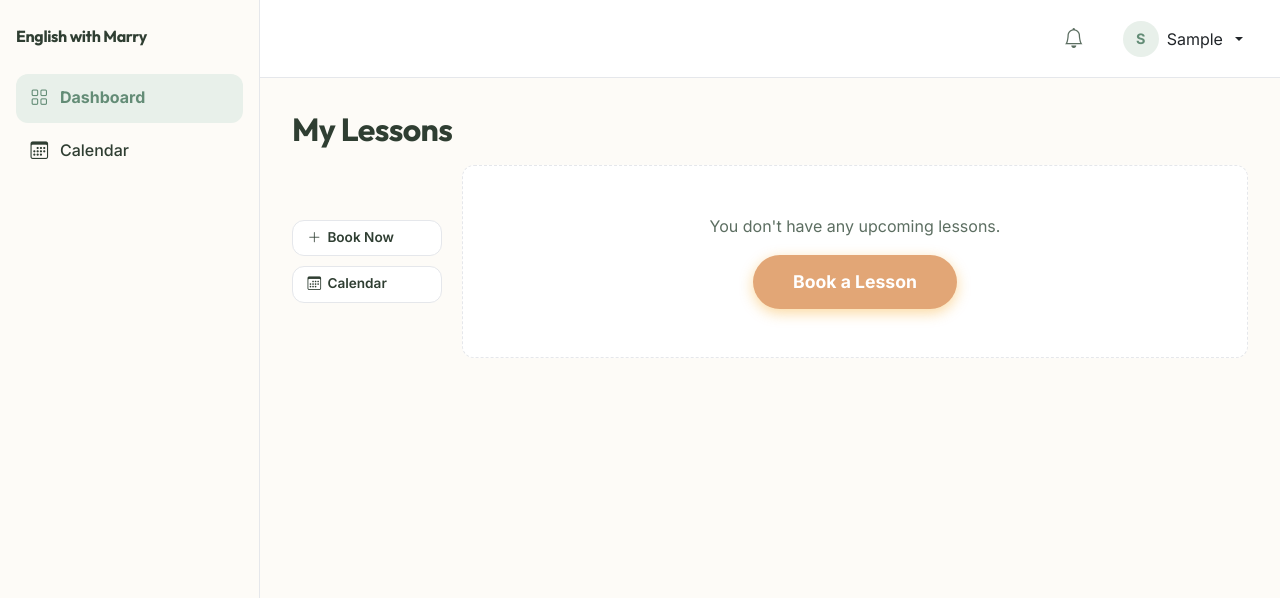
After one commit to sasan-hsn/tutor-booking, a Django app: page /dashboard/student/ in a window 1280 px wide. The commit adds this page. Shown: the top 598 px of the page. Run offline with Django 5.2, Linux system fonts and the light colour scheme; the visitor is signed in with stand-in values (Sample User, id 1); data comes from the database, SQL or seed files in the repository; data that the repository does not hold is empty.

Commit message:
feat: student dashboard view with upcoming class cards (#20)

```diff
--- a/booking/urls.py
+++ b/booking/urls.py
@@ -3,5 +3,5 @@ from . import views
 
 app_name = "booking"
 urlpatterns = [
-  path("preview/", views.dashboard_preview, name="dashboard_preview"),
+  path("student/", views.student_dashboard, name="student_dashboard"),
  ]
--- a/booking/views.py
+++ b/booking/views.py
@@ -1,6 +1,28 @@
+from django.utils import timezone
 from django.shortcuts import render
 from accounts.decorators import student_required
+from booking.models import Booking
+
 
 @student_required
-def dashboard_preview(request):
-    return render(request, "dashboard_preview.html")
+def student_dashboard(request):
+    now = timezone.localtime()
+
+    upcoming_bookings = (
+        Booking.objects
+        .filter(
+            student=request.user,
+            status=Booking.Status.CONFIRMED,
+            slot__date__gte=now.date(),
+        )
+        .exclude(
+            slot__date=now.date(),
+            slot__start_time__lt=now.time(),
+        )
+        .select_related('slot', 'slot__teacher', 'slot__teacher__user')
+        .order_by('slot__date', 'slot__start_time')[:10]
+    )
+
+    return render(request, 'student_dashboard.html', {
+        'upcoming_bookings': upcoming_bookings,
+    })
--- a/static/css/style.css
+++ b/static/css/style.css
@@ -572,3 +572,254 @@ h6,
         padding: 2rem;
     }
 }
+
+
+/* ===== Lesson Cards ===== */
+
+.lessons-row {
+    display: flex;
+    gap: 1.25rem;
+    align-items: stretch;
+}
+
+.lessons-actions {
+    display: flex;
+    flex-direction: column;
+    gap: 0.6rem;
+    flex-shrink: 0;
+    width: 150px;
+    justify-content: center;
+}
+
+.lesson-cards-wrapper {
+    position: relative;
+    flex: 1 1 auto;
+    min-width: 0;
+    display: flex;
+    align-items: center;
+}
+
+.lesson-cards-scroll {
+    display: flex;
+    gap: 1rem;
+    overflow-x: auto;
+    padding-bottom: 0.25rem;
+    scroll-snap-type: x proximity;
+    scroll-behavior: smooth;
+    min-width: 0;
+    flex: 1 1 auto;
+
+    /* Hide native scrollbar completely */
+    scrollbar-width: none;
+    /* Firefox */
+    -ms-overflow-style: none;
+    /* old Edge/IE */
+}
+
+.lesson-cards-scroll::-webkit-scrollbar {
+    display: none;
+    /* Chrome, Safari */
+}
+
+.scroll-arrow {
+    position: absolute;
+    top: 50%;
+    transform: translateY(-50%);
+    z-index: 5;
+    width: 36px;
+    height: 36px;
+    border-radius: 50%;
+    background-color: var(--bg-card);
+    border: 1px solid var(--border-soft);
+    box-shadow: var(--shadow-md);
+    display: flex;
+    align-items: center;
+    justify-content: center;
+    color: var(--text-main);
+    transition: all 0.2s ease;
+}
+
+.scroll-arrow:hover {
+    background-color: var(--primary-blue);
+    color: #fff;
+    border-color: var(--primary-blue);
+}
+
+.scroll-arrow-left {
+    left: -6px;
+}
+
+.scroll-arrow-right {
+    right: -6px;
+}
+
+.scroll-arrow.is-hidden {
+    display: none;
+}
+
+.lesson-card {
+    flex: 0 0 300px;
+    scroll-snap-align: start;
+    background-color: var(--bg-card);
+    border: 1px solid var(--border-soft);
+    border-radius: var(--radius-md);
+    box-shadow: var(--shadow-sm);
+    padding: 1rem;
+    display: flex;
+    align-items: center;
+    gap: 1rem;
+    transition: box-shadow 0.2s ease;
+}
+
+.lesson-card:hover {
+    box-shadow: var(--shadow-md);
+}
+
+.lesson-card-date {
+    display: flex;
+    flex-direction: column;
+    align-items: center;
+    line-height: 1.1;
+    border-right: 1px solid var(--border-soft);
+    padding-right: 1rem;
+    flex-shrink: 0;
+}
+
+.lesson-card-month {
+    font-size: 0.75rem;
+    color: var(--text-muted);
+    text-transform: uppercase;
+    font-weight: 600;
+}
+
+.lesson-card-day {
+    font-size: 1.75rem;
+    font-weight: 800;
+    font-family: 'Outfit', sans-serif;
+    color: var(--text-main);
+}
+
+.lesson-card-weekday {
+    font-size: 0.75rem;
+    color: var(--text-muted);
+}
+
+.lesson-card-body {
+    display: flex;
+    flex-direction: column;
+    gap: 0.25rem;
+    flex-grow: 1;
+    min-width: 0;
+}
+
+.lesson-card-time {
+    font-weight: 700;
+    font-size: 0.95rem;
+}
+
+.lesson-card-teacher {
+    font-size: 0.9rem;
+    color: var(--text-main);
+    white-space: nowrap;
+    overflow: hidden;
+    text-overflow: ellipsis;
+}
+
+.badge-lesson-type {
+    display: inline-block;
+    width: fit-content;
+    background-color: var(--primary-blue-light);
+    color: var(--primary-blue);
+    font-size: 0.7rem;
+    font-weight: 600;
+    padding: 0.15rem 0.6rem;
+    border-radius: var(--radius-full);
+}
+
+.lesson-card-avatar {
+    flex-shrink: 0;
+}
+
+.empty-state {
+    background-color: var(--bg-card);
+    border: 1px dashed var(--border-soft);
+    border-radius: var(--radius-md);
+    padding: 3rem 1.5rem;
+    text-align: center;
+    color: var(--text-muted);
+}
+
+.empty-state p {
+    margin-bottom: 1rem;
+}
+
+.btn-minimal {
+    display: inline-flex;
+    align-items: center;
+    gap: 0.4rem;
+    background-color: var(--bg-card);
+    color: var(--text-main);
+    border: 1px solid var(--border-soft);
+    border-radius: var(--radius-md);
+    padding: 0.4rem 0.9rem;
+    font-size: 0.85rem;
+    font-weight: 600;
+    text-decoration: none;
+    transition: all 0.2s ease;
+}
+
+.btn-minimal:hover {
+    background-color: var(--primary-blue-light);
+    color: var(--primary-blue);
+    border-color: var(--primary-blue);
+}
+
+.lesson-cards-wrapper {
+    position: relative;
+    flex: 1 1 auto;
+    min-width: 0;
+    display: flex;
+    align-items: center;
+}
+
+.scroll-arrow {
+    position: absolute;
+    top: 50%;
+    transform: translateY(-50%);
+    z-index: 5;
+    width: 36px;
+    height: 36px;
+    border-radius: 50%;
+    background-color: var(--bg-card);
+    border: 1px solid var(--border-soft);
+    box-shadow: var(--shadow-md);
+    display: flex;
+    align-items: center;
+    justify-content: center;
+    color: var(--text-main);
+    transition: all 0.2s ease;
+}
+
+@media (max-width: 767px) {
+    .scroll-arrow {
+        display: none;
+    }
+}
+
+.scroll-arrow:hover {
+    background-color: var(--primary-blue);
+    color: #fff;
+    border-color: var(--primary-blue);
+}
+
+.scroll-arrow-left {
+    left: -6px;
+}
+
+.scroll-arrow-right {
+    right: -6px;
+}
+
+.scroll-arrow.is-hidden {
+    display: none;
+}
--- a/static/js/main.js
+++ b/static/js/main.js
@@ -23,3 +23,42 @@ function csrfFetch(url, options = {}) {
     };
     return fetch(url, options);
 }
+
+
+function initLessonCardsScroll() {
+    const scrollEl = document.getElementById('lessonCardsScroll');
+    if (!scrollEl) return;
+
+    const wrapper = scrollEl.closest('.lesson-cards-wrapper');
+    const leftArrow = wrapper.querySelector('.scroll-arrow-left');
+    const rightArrow = wrapper.querySelector('.scroll-arrow-right');
+    const scrollAmount = 320; // roughly one card width + gap
+
+    function updateArrows() {
+        leftArrow.classList.toggle('is-hidden', scrollEl.scrollLeft <= 0);
+        rightArrow.classList.toggle(
+            'is-hidden',
+            scrollEl.scrollLeft + scrollEl.clientWidth >= scrollEl.scrollWidth - 1
+        );
+    }
+
+    leftArrow.addEventListener('click', () => {
+        scrollEl.scrollBy({ left: -scrollAmount, behavior: 'smooth' });
+    });
+
+    rightArrow.addEventListener('click', () => {
+        scrollEl.scrollBy({ left: scrollAmount, behavior: 'smooth' });
+    });
+
+    scrollEl.addEventListener('scroll', updateArrows);
+    window.addEventListener('resize', updateArrows);
+    scrollEl.addEventListener('wheel', (e) => {
+        if (e.deltaY === 0) return;
+        e.preventDefault();
+        scrollEl.scrollBy({ left: e.deltaY, behavior: 'smooth' });
+    });
+    updateArrows();
+}
+
+
+document.addEventListener('DOMContentLoaded', initLessonCardsScroll);
--- /dev/null
+++ b/templates/student_dashboard.html
@@ -0,0 +1,61 @@
+{% extends "dashboard_base.html" %}
+
+{% block sidebar_links %}
+<a href="{% url 'booking:student_dashboard' %}" class="sidebar-link active">
+    <i class="bi bi-grid"></i> Dashboard
+</a>
+<a href="#" class="sidebar-link">
+    <i class="bi bi-calendar3"></i> Calendar
+</a>
+{% endblock %}
+
+{% block page_content %}
+<h2 class="mb-3">My Lessons</h2>
+
+<div class="lessons-row">
+    <div class="lessons-actions">
+        <a href="#" class="btn-minimal">
+            <i class="bi bi-plus-lg"></i> Book Now
+        </a>
+        <a href="#" class="btn-minimal">
+            <i class="bi bi-calendar3"></i> Calendar
+        </a>
+    </div>
+
+    {% if upcoming_bookings %}
+    <div class="lesson-cards-wrapper">
+        <button type="button" class="scroll-arrow scroll-arrow-left" aria-label="Scroll left">
+            <i class="bi bi-chevron-left"></i>
+        </button>
+        <div class="lesson-cards-scroll" id="lessonCardsScroll">
+            {% for booking in upcoming_bookings %}
+            <div class="lesson-card">
+                <div class="lesson-card-date">
+                    <span class="lesson-card-month">{{ booking.slot.date|date:"M" }}</span>
+                    <span class="lesson-card-day">{{ booking.slot.date|date:"d" }}</span>
+                    <span class="lesson-card-weekday">{{ booking.slot.date|date:"D" }}</span>
+                </div>
+                <div class="lesson-card-body">
+                    <span class="lesson-card-time">
+                        {{ booking.slot.start_time|time:"H:i" }} – {{ booking.slot.end_time|time:"H:i" }}
+                    </span>
+                    <span class="lesson-card-teacher">{{ booking.slot.teacher.user.get_full_name }}</span>
+                    <span class="badge-lesson-type">{{ booking.get_lesson_type_display }}</span>
+                </div>
+                <div class="lesson-card-avatar">
+                    <span class="avatar-initial">{{ booking.slot.teacher.user.first_name|first|upper }}</span>
+                </div>
+            </div>
+            {% endfor %}
+            <button type="button" class="scroll-arrow scroll-arrow-right" aria-label="Scroll right">
+                <i class="bi bi-chevron-right"></i>
+            </button>
+        </div>
+        {% else %}
+        <div class="empty-state flex-grow-1">
+            <p>You don't have any upcoming lessons.</p>
+            <a href="#" class="btn-accent">Book a Lesson</a>
+        </div>
+        {% endif %}
+    </div>
+    {% endblock %}
```
Also changed, not shown: templates/dashboard_preview.html (deleted, +0 -15 lines).
